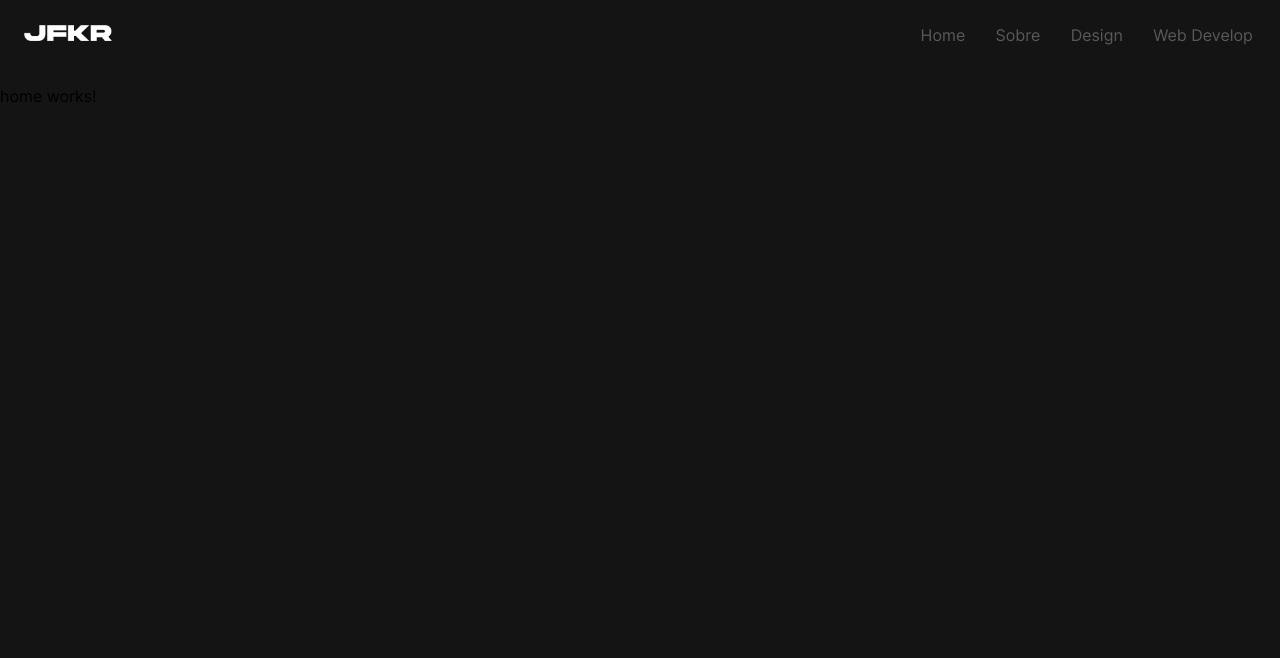
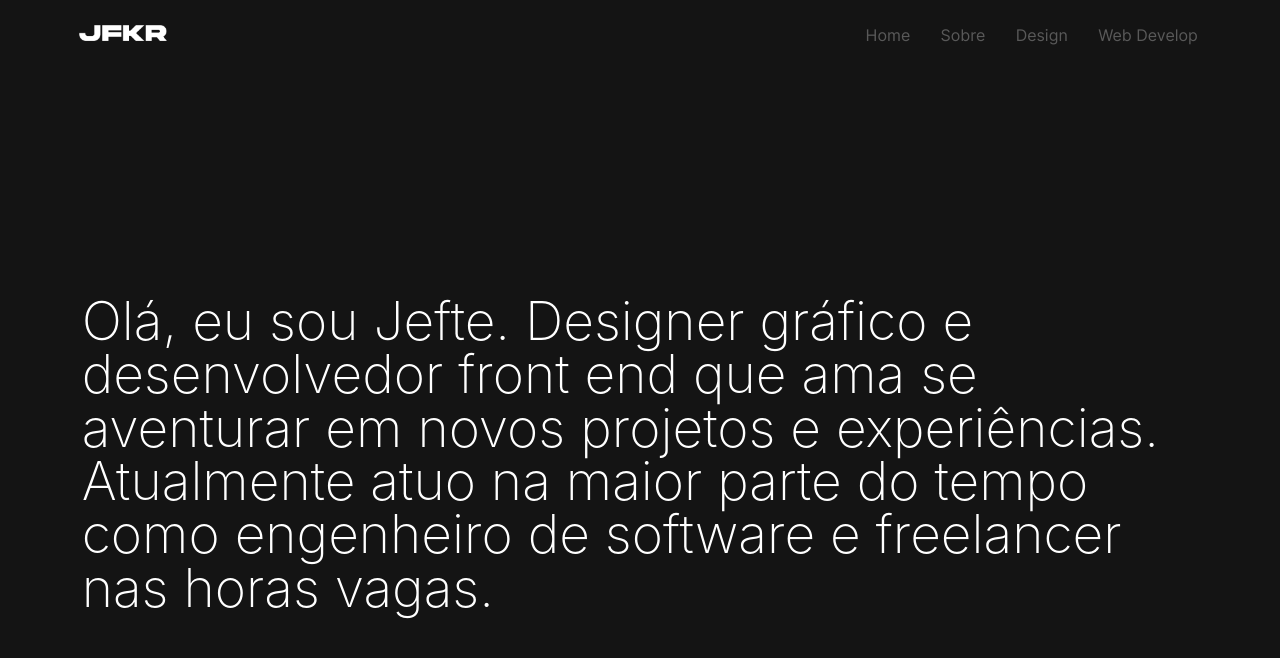
Before and after one commit to jefker/Portfolio, an Angular app: page / in a window 1280 px wide. Shown: the top 658 px of the page. Built offline with nearby package versions, Linux system fonts and the light colour scheme.

Commit message:
inserindo introducao no home

```diff
--- a/src/app/components/header/header.component.scss
+++ b/src/app/components/header/header.component.scss
@@ -50,7 +50,7 @@ img {
     display: none;
 }
 
-@media (max-width: 600px) {
+@media (max-width: 960px) {
     #menu {
         display: block;
         position: absolute;
--- a/src/app/pages/home/home.component.html
+++ b/src/app/pages/home/home.component.html
@@ -1 +1,7 @@
-<p>home works!</p>
+<section id="home">
+    <div class="introducao">
+        <p>Olá, eu sou Jefte. Designer gráfico e desenvolvedor front end que ama se aventurar em novos projetos e experiências.
+             Atualmente atuo na maior parte do tempo como engenheiro de software e freelancer nas horas vagas.
+        </p>
+    </div>
+</section>
--- a/src/app/pages/home/home.component.scss
+++ b/src/app/pages/home/home.component.scss
@@ -0,0 +1,37 @@
+#home {
+    padding-top: 10.666666666666668rem;
+    padding-bottom: 13.333333333333334rem;
+    color: white;
+    transition: .6s;
+    font-size: 3.333rem;
+    line-height: 3.333rem;
+
+    @media (max-width: 410px) {
+        padding-top: 1.6666666666999994rem;
+        font-size: 2.5rem;
+        line-height: 2.5rem;
+        // transition: .6s;
+    }
+
+    @media screen and (min-width: 410px) and (max-width: 640px) {
+        padding-top: 1.6666666666999994rem;
+        font-size: 3rem;
+        line-height: 3rem;
+        // transition: .6s;
+    }
+
+    @media screen and (min-width: 640px) and (max-width: 788px) {
+        padding-top: 4rem;
+        // transition: .6s;
+    }
+
+    @media screen and (min-width: 788px) and (max-width: 926px) {
+        padding-top: 6rem;
+        // transition: .6s;
+    }
+}
+
+.introducao {
+    padding: 0 1.66667rem;
+    font-family: 'Inter ExtraLight', sans-serif;
+}
--- a/src/styles.scss
+++ b/src/styles.scss
@@ -7,6 +7,7 @@
 body {
     font-family: 'Inter', sans-serif;
     background-color: #141414;
-    margin: 0px;
+    margin: 0 auto;
     padding: 0px;
+    max-width: 1170px;
 }
```
